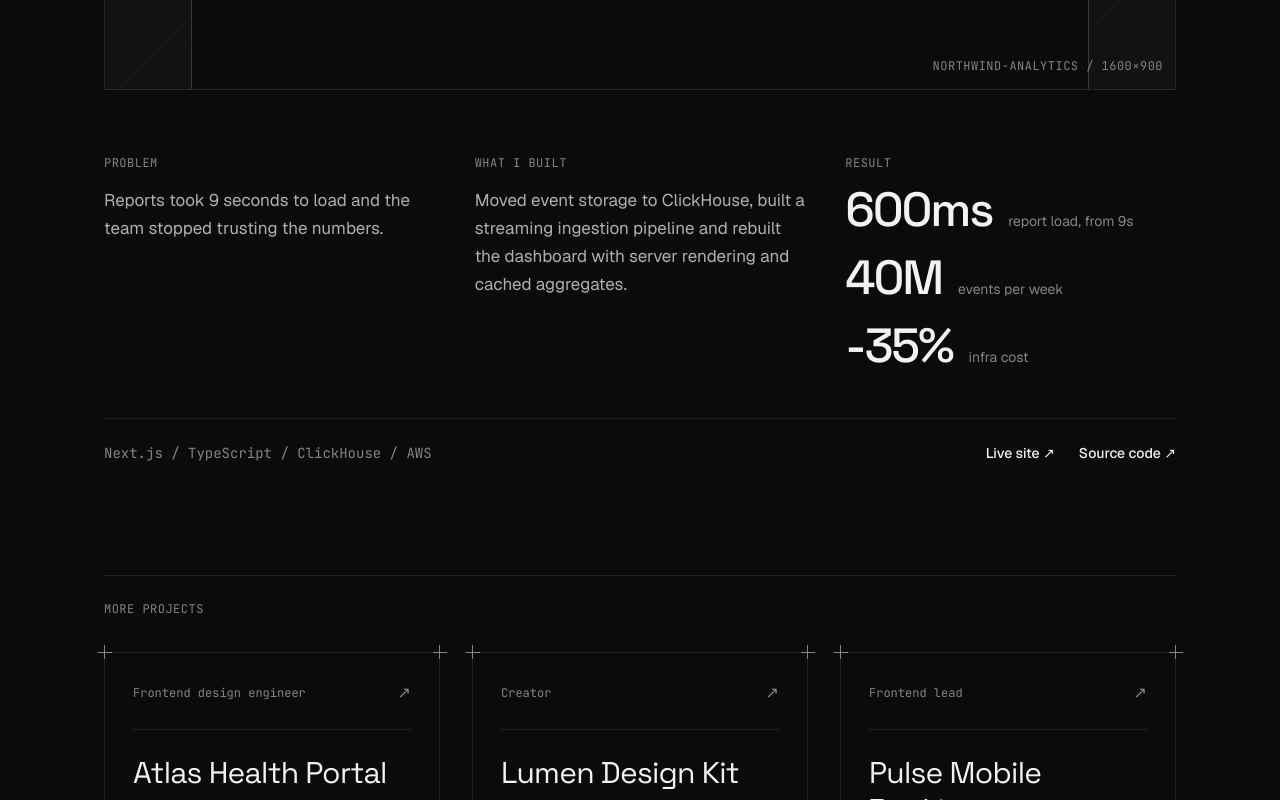
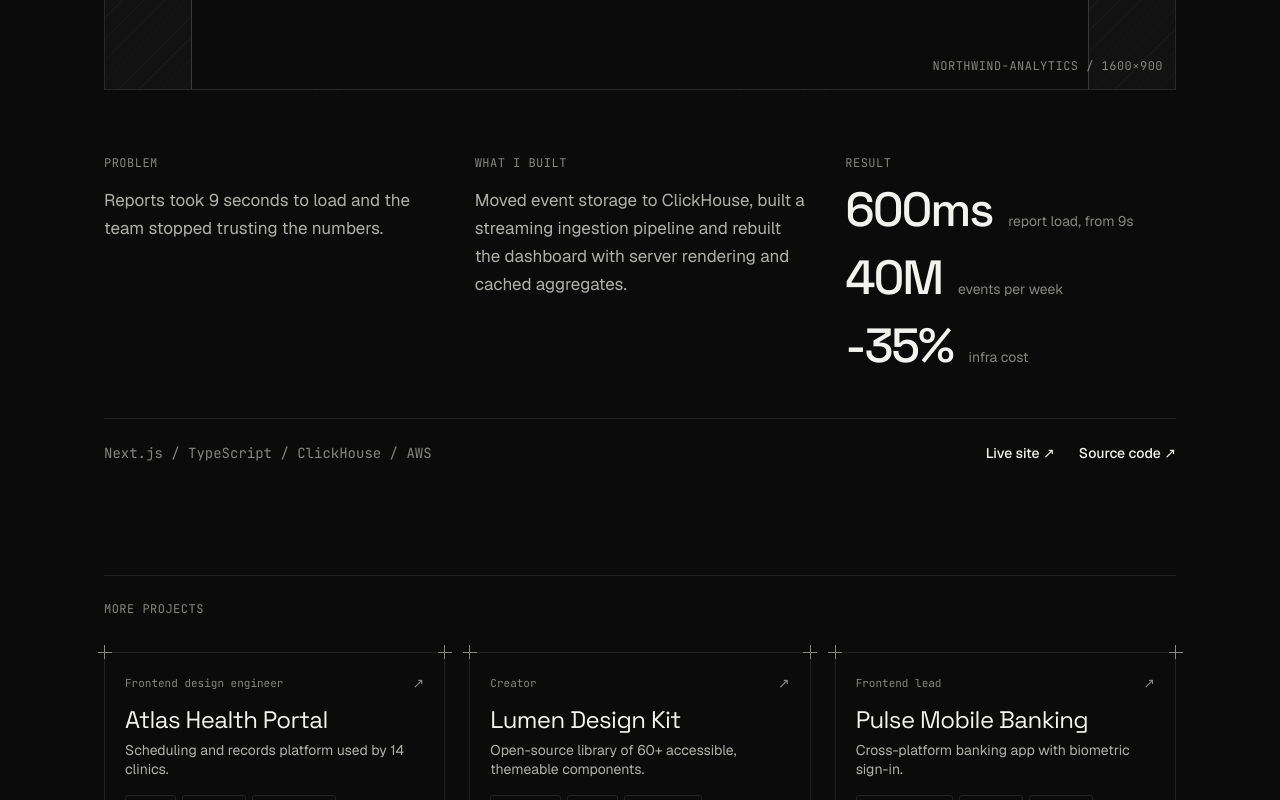
Before and after one commit to mtauhidul/mirtauhid.com-v6, a Next.js app: page / in a window 1280 px wide. Shown: the part 2000-2800 px from the top of the page. Built offline with nearby package versions, Linux system fonts and the light colour scheme; no server answers.

Commit message:
feat: six compact project cards (3x2 grid)
Co-Authored-By: Claude Sonnet 5.5 <noreply@anthropic.com>

```diff
--- a/src/components/sections/work.tsx
+++ b/src/components/sections/work.tsx
@@ -94,10 +94,10 @@ function Corner({ className }: { className: string }) {
   );
 }
 
-/** A smaller project: a hairline frame with corner crosshairs, no screenshot. The whole card links to the live site. */
+/** A compact small project: hairline frame with corner crosshairs, no screenshot. The whole card links to the live site. */
 function ProjectCard({ project }: { project: CaseStudy }) {
   return (
-    <article className="group border-line ease-smooth hover:border-line-strong relative flex h-full flex-col border p-7 transition-all duration-500 hover:-translate-y-1 hover:bg-white/[0.025]">
+    <article className="group border-line ease-smooth hover:border-line-strong relative flex h-full flex-col border p-5 transition-all duration-500 hover:-translate-y-1 hover:bg-white/[0.025]">
       <Corner className="-top-[0.5px] -left-[0.5px] -translate-x-1/2 -translate-y-1/2" />
       <Corner className="-top-[0.5px] -right-[0.5px] translate-x-1/2 -translate-y-1/2" />
       <Corner className="-bottom-[0.5px] -left-[0.5px] -translate-x-1/2 translate-y-1/2" />
@@ -109,30 +109,30 @@ function ProjectCard({ project }: { project: CaseStudy }) {
         className="bg-accent ease-smooth absolute inset-x-0 top-0 h-px origin-left scale-x-0 transition-transform duration-700 group-hover:scale-x-100"
       />
 
-      <div className="text-fg-subtle flex items-center justify-between gap-4 font-mono text-xs">
+      <div className="text-fg-subtle flex items-center justify-between gap-3 font-mono text-[11px]">
         <span>{project.role}</span>
         {project.live && (
           <span
             aria-hidden
-            className="ease-smooth group-hover:text-accent text-base transition-all duration-500 group-hover:translate-x-0.5 group-hover:-translate-y-0.5"
+            className="ease-smooth group-hover:text-accent text-sm transition-all duration-500 group-hover:translate-x-0.5 group-hover:-translate-y-0.5"
           >
             ↗
           </span>
         )}
       </div>
 
-      <div className="border-line mt-6 flex flex-1 flex-col gap-3 border-t pt-6">
-        <h3 className="font-display text-3xl leading-tight tracking-tight">
-          {project.title}
-        </h3>
-        <p className="text-fg-muted">{project.summary}</p>
-      </div>
+      <h3 className="font-display mt-3 text-2xl leading-tight tracking-tight">
+        {project.title}
+      </h3>
+      <p className="text-fg-muted mt-1.5 flex-1 text-sm leading-snug">
+        {project.summary}
+      </p>
 
-      <ul className="mt-6 flex flex-wrap gap-2">
+      <ul className="mt-4 flex flex-wrap gap-1.5">
         {project.stack.map((t) => (
           <li
             key={t}
-            className="border-line text-fg-muted rounded-[3px] border px-2.5 py-1 font-mono text-xs"
+            className="border-line text-fg-muted rounded-[3px] border px-2 py-0.5 font-mono text-[11px]"
           >
             {t}
           </li>
@@ -140,7 +140,7 @@ function ProjectCard({ project }: { project: CaseStudy }) {
       </ul>
 
       {(project.live || project.repo) && (
-        <div className="border-line mt-6 flex items-center gap-6 border-t pt-4 text-sm font-medium">
+        <div className="border-line mt-4 flex items-center gap-5 border-t pt-3 text-xs font-medium">
           {project.live && (
             <a
               href={project.live}
@@ -182,7 +182,7 @@ export function Work() {
           <Reveal>
             <p className="label border-line mb-8 border-t pt-6">More projects</p>
           </Reveal>
-          <ul className="grid gap-8 md:grid-cols-2 lg:grid-cols-3">
+          <ul className="grid gap-6 md:grid-cols-2 lg:grid-cols-3">
             {rest.map((p, i) => (
               <li key={p.slug}>
                 <Reveal delay={(i % 3) * 0.08} className="h-full">
--- a/src/content/projects.ts
+++ b/src/content/projects.ts
@@ -73,4 +73,48 @@ export const projects: CaseStudy[] = [
     stack: ["React Native", "GraphQL", "Node.js"],
     live: "#",
   },
+  {
+    title: "Orbit CLI",
+    slug: "orbit-cli",
+    context: "Open source",
+    role: "Creator",
+    year: "2024",
+    summary: "Developer CLI that scaffolds, deploys and monitors services.",
+    problem:
+      "Setting up a new service meant copying files and running the same steps by hand.",
+    solution:
+      "A command-line tool that scaffolds a project, deploys it and shows its health.",
+    results: [{ value: "1", label: "command to ship" }],
+    stack: ["Node.js", "TypeScript", "CLI"],
+    live: "#",
+    repo: "#",
+  },
+  {
+    title: "Fieldnotes",
+    slug: "fieldnotes",
+    context: "Personal project",
+    role: "Frontend design engineer",
+    year: "2024",
+    summary: "A markdown notes app that keeps working offline.",
+    problem: "Notes apps lose your work when the connection drops.",
+    solution:
+      "A local-first notes app that stores everything on the device and syncs later.",
+    results: [{ value: "0", label: "lost notes" }],
+    stack: ["Next.js", "IndexedDB", "PWA"],
+    live: "#",
+    repo: "#",
+  },
+  {
+    title: "Ledger Lite",
+    slug: "ledger-lite",
+    context: "Personal project",
+    role: "Frontend design engineer",
+    year: "2023",
+    summary: "A personal finance tracker with clear monthly reports.",
+    problem: "Spreadsheets made it hard to see where money actually went.",
+    solution: "A simple tracker that groups spending and shows a clear monthly summary.",
+    results: [{ value: "3", label: "clicks to add an entry" }],
+    stack: ["React", "Node.js", "MongoDB"],
+    live: "#",
+  },
 ];
```
